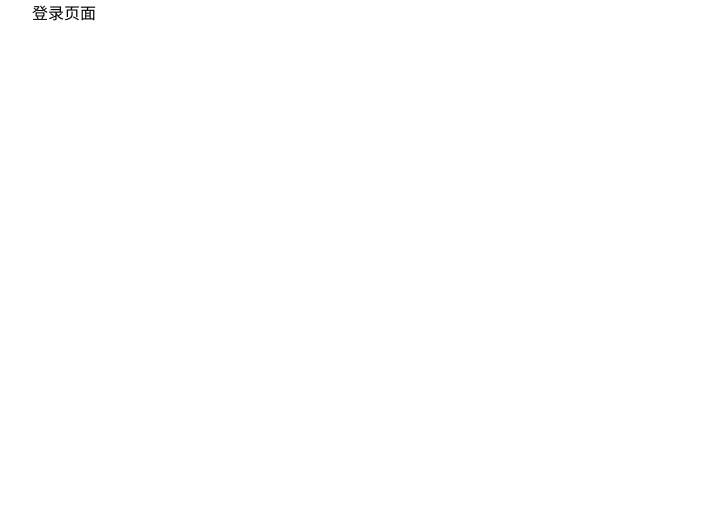
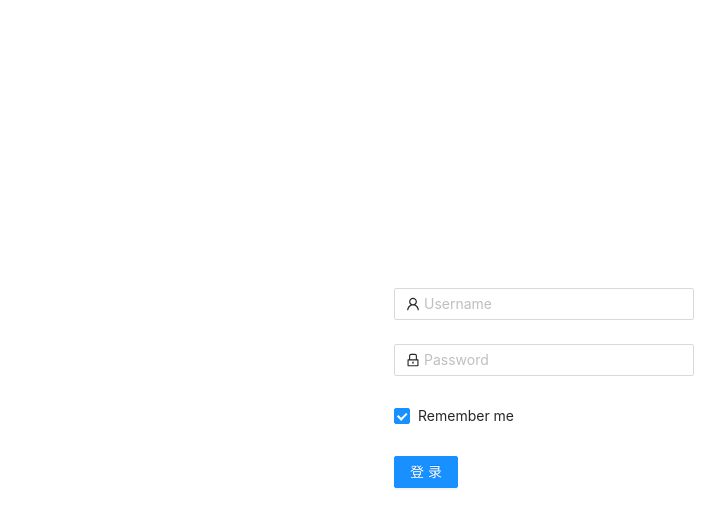
Before and after one commit to mengliuliu/blog-backstage, a React app: page / in a window 1280 px wide. Shown: the top 526 px of the page, without its empty margins (96-821 px from the left). Built offline with nearby package versions, Linux system fonts and the light colour scheme.

Commit message:
登录页面

```diff
--- a/package.json
+++ b/package.json
@@ -45,6 +45,7 @@
     "webpackbar": "^5.0.2"
   },
   "dependencies": {
+    "antd": "^4.19.2",
     "react": "^17.0.2",
     "react-dom": "^17.0.2",
     "react-router-dom": "^6.2.2"
--- a/public/index.html
+++ b/public/index.html
@@ -4,7 +4,7 @@
     <meta charset="UTF-8" />
     <meta http-equiv="X-UA-Compatible" content="IE=edge" />
     <meta name="viewport" content="width=device-width, initial-scale=1.0" />
-    <title>Document</title>
+    <title>backstage</title>
   </head>
   <body>
     <div id="root"></div>
--- a/src/App.tsx
+++ b/src/App.tsx
@@ -18,8 +18,8 @@
 };
 
 const Box = styled.div`
-  width: 80%;
-  margin: auto;
+  width: 100%;
+  height: 100%;
 `;
 
 export default App;
--- a/src/index.tsx
+++ b/src/index.tsx
@@ -6,6 +6,7 @@
 // import React from 'react';
 import ReactDOM from "react-dom";
 import App from "./App";
+
 import "./style.css"
 import { BrowserRouter, HashRouter } from "react-router-dom";
 
--- a/src/style.css
+++ b/src/style.css
@@ -1,3 +1,9 @@
+@import '~antd/dist/antd.css';
+#root {
+  width: 100%;
+  height: 100vh;
+  overflow-y: hidden;
+}
 blockquote,
 body,
 button,
--- a/src/view/home/index.tsx
+++ b/src/view/home/index.tsx
@@ -1,21 +1,80 @@
 import React, { useEffect, useState } from "react";
 import { Link } from "react-router-dom";
+import { Form, Input, Button, Checkbox } from "antd";
+import { UserOutlined, LockOutlined } from "@ant-design/icons";
 import ModuleApi from "@src/network/index";
 import styled from "styled-components";
 
-const List = () => {
+const Home = () => {
   useEffect(() => {}, []);
+
+  const onFinish = (values: any) => {
+    console.log("Received values of form: ", values);
+  };
 
   return (
     <Box>
-      <div>登录页面</div>
+      <div className="home">
+        <Form
+          name="login"
+          className="login-form"
+          initialValues={{ remember: true }}
+          onFinish={onFinish}
+        >
+          <Form.Item
+            name="username"
+            rules={[{ required: true, message: "Please input your Username!" }]}
+          >
+            <Input
+              prefix={<UserOutlined className="site-form-item-icon" />}
+              placeholder="Username"
+            />
+          </Form.Item>
+          <Form.Item
+            name="password"
+            rules={[{ required: true, message: "Please input your Password!" }]}
+          >
+            <Input
+              prefix={<LockOutlined className="site-form-item-icon" />}
+              type="password"
+              placeholder="Password"
+            />
+          </Form.Item>
+          <Form.Item>
+            <Form.Item name="remember" valuePropName="checked" noStyle>
+              <Checkbox>Remember me</Checkbox>
+            </Form.Item>
 
+            {/* <a className="login-form-forgot" href="">
+              Forgot password
+            </a> */}
+          </Form.Item>
+
+          <Form.Item>
+            <Button
+              type="primary"
+              htmlType="submit"
+              className="login-button"
+            >
+              登录
+            </Button>
+            {/* Or <a href="">register now!</a> */}
+          </Form.Item>
+        </Form>
+      </div>
     </Box>
   );
 };
 
 const Box = styled.div`
-
+  width: 100%;
+  height: 100%;
+  display: flex;
+  justify-content: center;
+  align-items: center;
+  .home {
+    width: 300px;
+  }
 `;
 
-export default List;
+export default Home;
```
